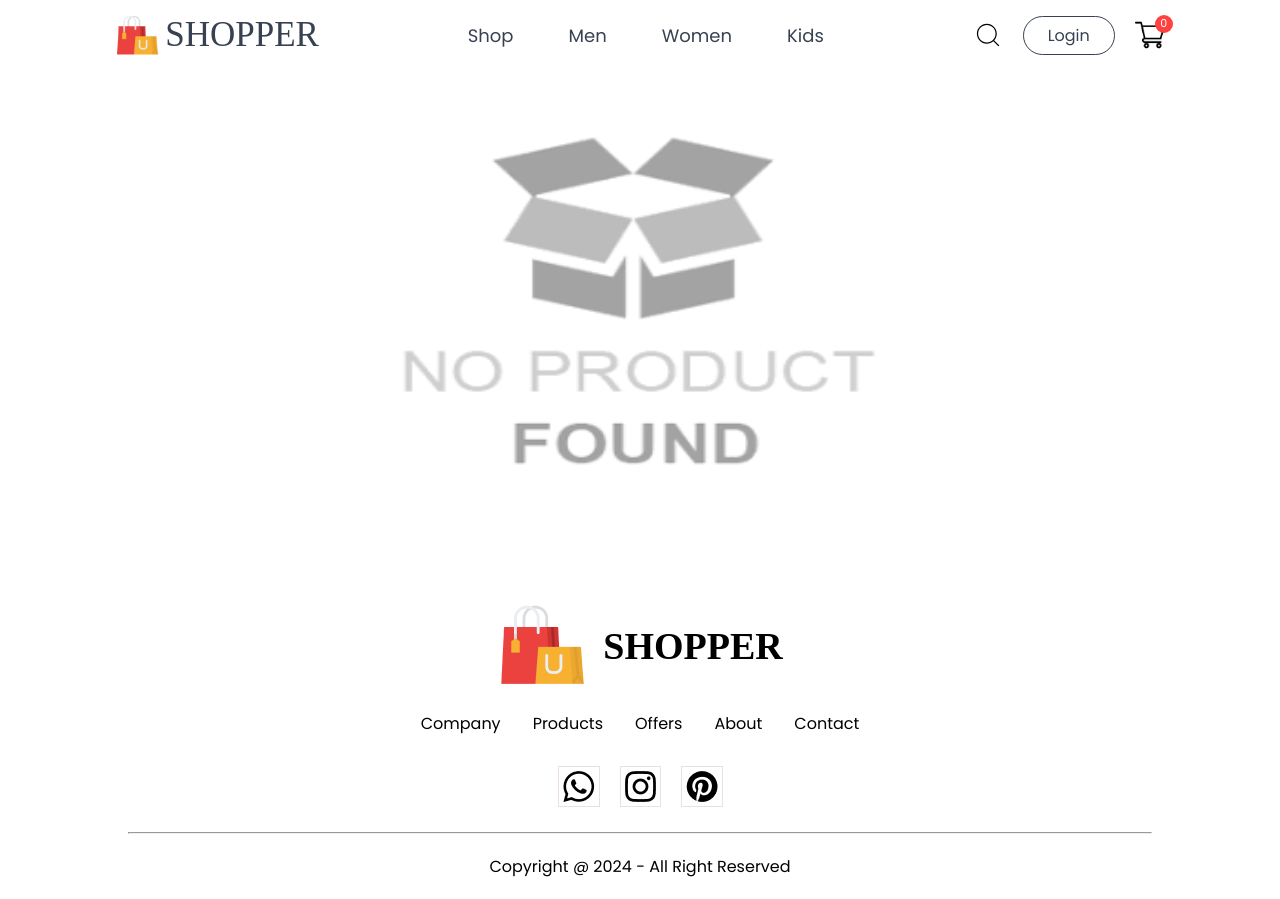
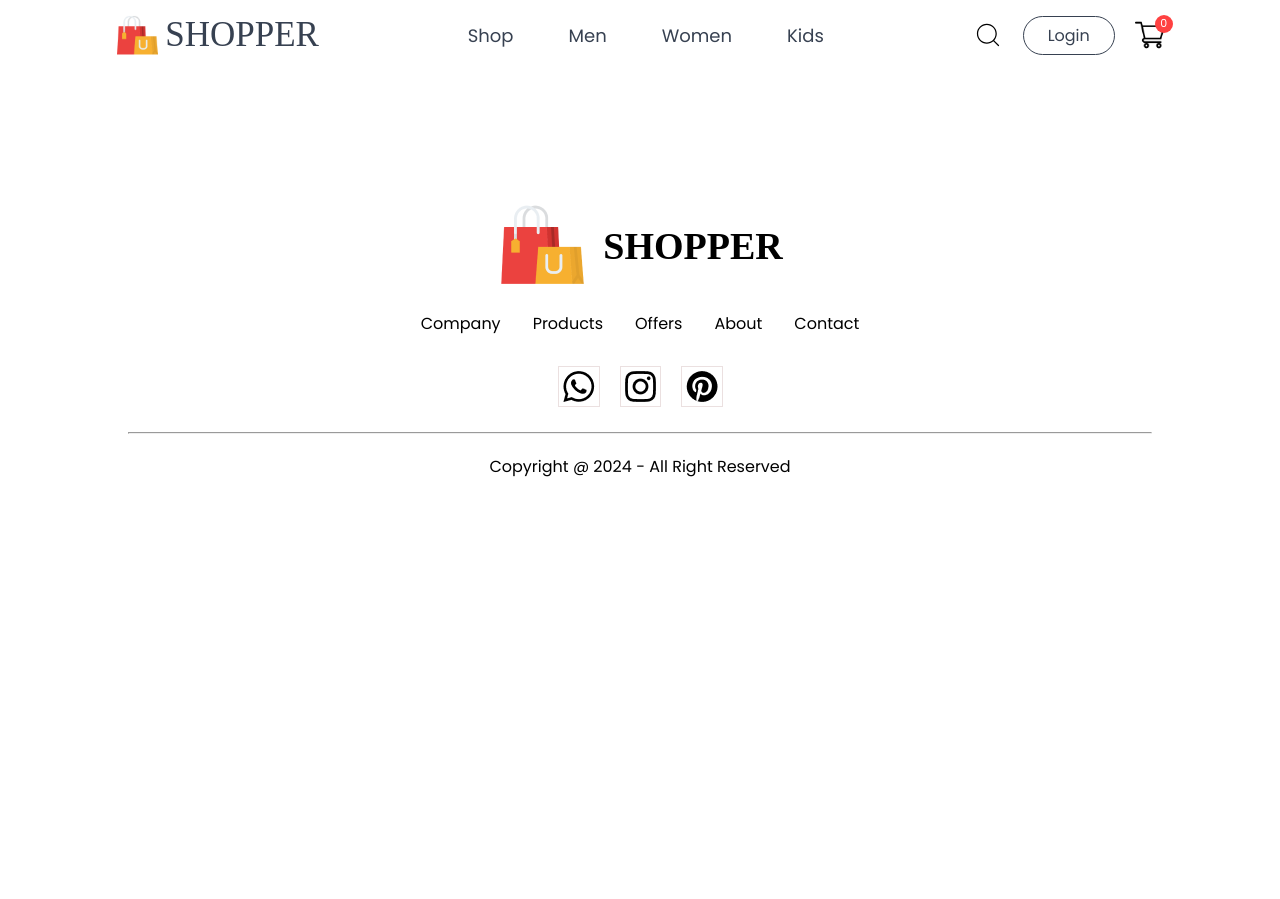
Before and after one commit to asharfarooq09/E-Commerce-Website, a React (Vite) app: page /cart in a window 1280 px wide. After the commit the page ends 800 px from the top, so only its background shows below. Built offline with nearby package versions, Linux system fonts and the light colour scheme; a web font is replaced by a local one.

Commit message:
second commit

```diff
--- a/src/Pages/Cart/components/Cart Items/CartItems.jsx
+++ b/src/Pages/Cart/components/Cart Items/CartItems.jsx
@@ -11,19 +11,14 @@ const CartItems = () => {
   return (
     <>
       <div className="cartPage">
-        {cartadditem.length > 0 ? (
-          <>
+        {cartadditem.length > 0 &&
             <div className="cart">
               <hr />
               {cartadditem.map((item) => {
                 return <CardItem key={item.id} item={item} />;
               })}
-            </div>
-            <SubTotal />
-          </>
-        ) : (
-          <img className="Nocart" src={NoCart} alt="" />
-        )}
+            </div> &&
+            <SubTotal />}
       </div>
     </>
   );
```
Also changed, not shown: src/Components/assets/no_item_found.png (deleted).
